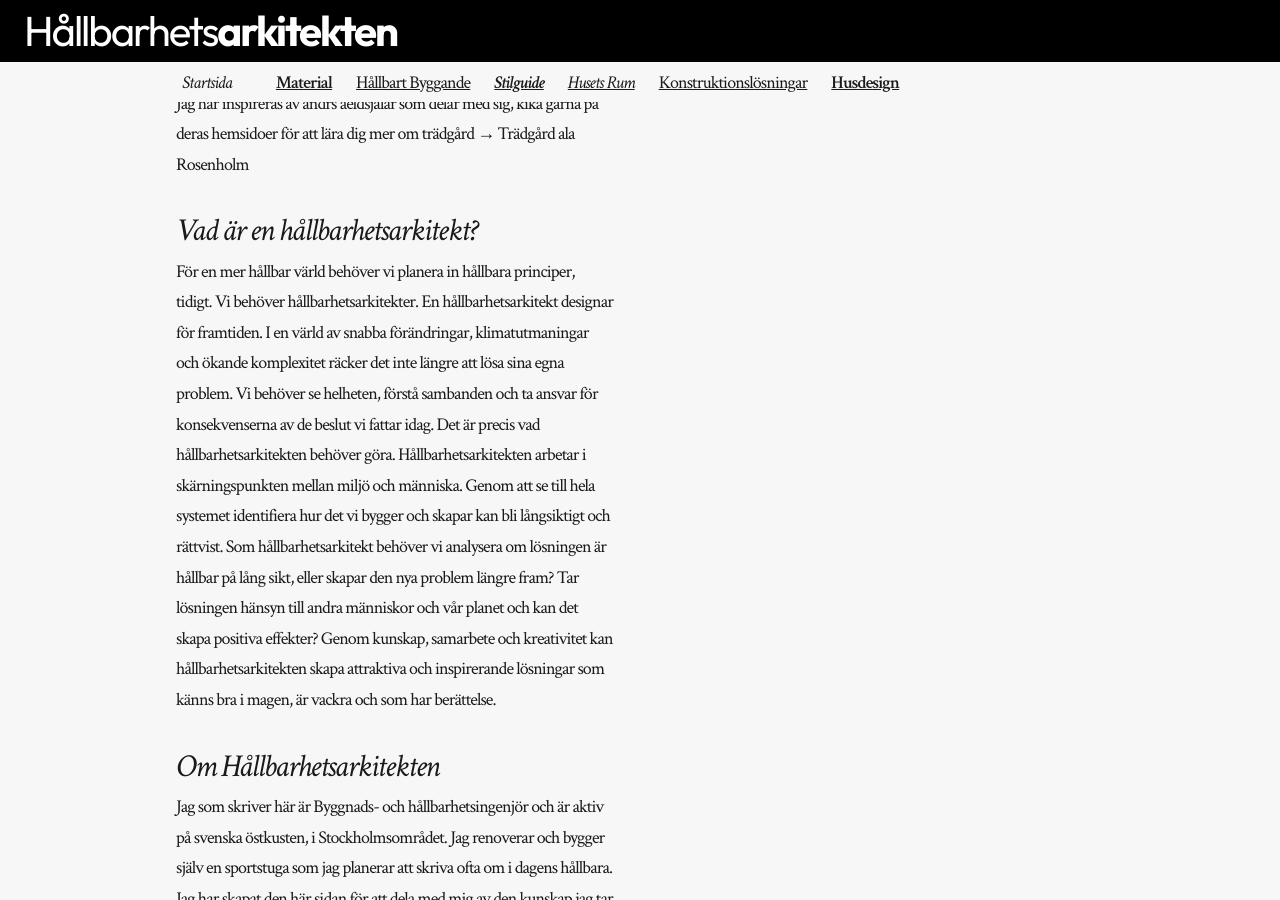
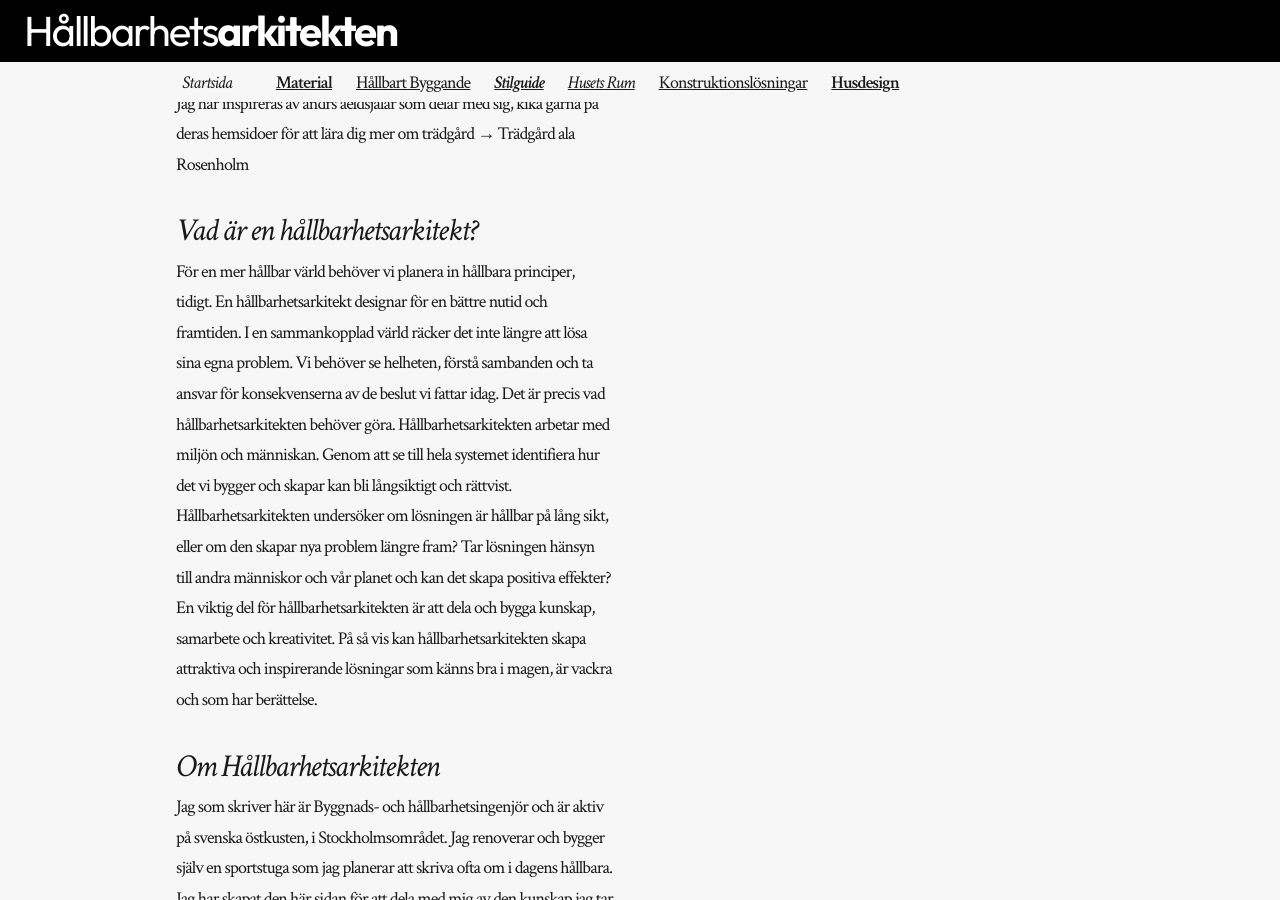
Before and after one commit to rikardv/rikardv.github.io, a Jekyll site: the page built from index.md, in a window 1280 px wide and 900 px high, scrolled down 531 px. Built offline with Jekyll 4.4.1, drawn with Linux system fonts in a browser that asks for light colours.

Commit message:
Update home.html

```diff
--- a/_layouts/home.html
+++ b/_layouts/home.html
@@ -11,9 +11,9 @@ layout: default
         <section class="home-section">
             <h2>Vad är en hållbarhetsarkitekt?</h2>
             <p>
-                För en mer hållbar värld behöver vi planera in hållbara principer, tidigt. Vi behöver hållbarhetsarkitekter. En hållbarhetsarkitekt designar för framtiden. I en värld av snabba förändringar, klimatutmaningar och ökande komplexitet räcker det inte längre att lösa sina egna problem. Vi behöver se helheten, förstå sambanden och ta ansvar för konsekvenserna av de beslut vi fattar idag. Det är precis vad hållbarhetsarkitekten behöver göra.
-Hållbarhetsarkitekten arbetar i skärningspunkten mellan miljö och människa. Genom att se till hela systemet identifiera hur det vi bygger och skapar kan bli långsiktigt och rättvist. Som hållbarhetsarkitekt behöver vi analysera om lösningen är hållbar på lång sikt, eller skapar den nya problem längre fram? Tar lösningen hänsyn till andra människor och vår planet och kan det skapa positiva effekter?
-Genom kunskap, samarbete och kreativitet kan hållbarhetsarkitekten skapa attraktiva och inspirerande lösningar som känns bra i magen, är vackra och som har berättelse.
+                För en mer hållbar värld behöver vi planera in hållbara principer, tidigt. En hållbarhetsarkitekt designar för en bättre nutid och framtiden. I en sammankopplad värld räcker det inte längre att lösa sina egna problem. Vi behöver se helheten, förstå sambanden och ta ansvar för konsekvenserna av de beslut vi fattar idag. Det är precis vad hållbarhetsarkitekten behöver göra.
+Hållbarhetsarkitekten arbetar med miljön och människan. Genom att se till hela systemet identifiera hur det vi bygger och skapar kan bli långsiktigt och rättvist. Hållbarhetsarkitekten undersöker om lösningen är hållbar på lång sikt, eller om den skapar nya problem längre fram? Tar lösningen hänsyn till andra människor och vår planet och kan det skapa positiva effekter?
+En viktig del för hållbarhetsarkitekten är att dela och bygga kunskap, samarbete och kreativitet. På så vis kan hållbarhetsarkitekten skapa attraktiva och inspirerande lösningar som känns bra i magen, är vackra och som har berättelse.
 
             </p>
         </section>
```
